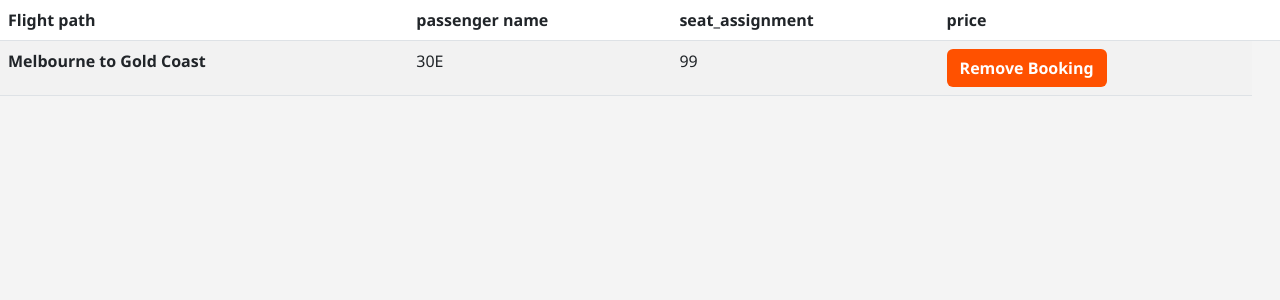
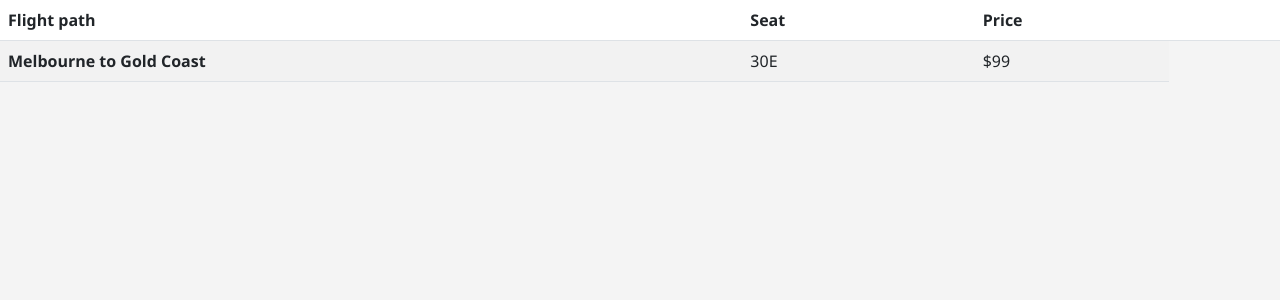
Before and after one commit to yangl-sys/10DGT-Semester2, a Flask app: page /pbookings/1 in a window 1280 px wide. Shown: the part 59-359 px from the top of the page. Run offline with Flask 3, Linux system fonts and the light colour scheme; data comes from the database, SQL or seed files in the repository.

Commit message:
working on mybookings page

```diff
--- a/app.py
+++ b/app.py
@@ -159,7 +159,6 @@ def login():
         if acc == None:
             return "login failed"
         else:
-            print(acc)
             return redirect(f"/pbookings/{acc[0]}")
     return render_template("login.html")
 
--- a/templates/pbookings.html
+++ b/templates/pbookings.html
@@ -31,26 +31,20 @@
         <thead>
             <tr>
             <th scope="col">Flight path</th>
+            <th scope="col">Seat</th>
             <th scope="col"></th>
-            <th scope="col">passenger name</th>
-            <th scope="col">seat_assignment</th>
-            <th scope="col">price</th>
-            <th scope="col"> </th>
+            <th scope="col">Price</th>
+            <th scope="col"></th>
+            <th scope="col"></th>
             </tr>
         </thead>
         {%for book in bookings%}
         <tbody>
             <tr>
             <th scope="row">{{flights[book.flight_id - 1][1]}} to {{flights[book.flight_id - 1][2]}}</th>
+            <td>{{book.seat_assignment}}</td>
             <td></td>
-            <td>{{book.seat_assignment}}</td>
-            <td>{{flights[book.flight_id - 1][5]}}</td>
-            <td>
-                <form action = "/admin" method = "POST">
-                    <button class = "btn btn-orange" name = "remove-btn" value = "{{book.booking_id}}">Remove Booking</button>
-                </form>
-            </td>
-
+            <td>${{flights[book.flight_id - 1][5]}}</td>
             </tr>
         </tbody>
         {%endfor%}
```
